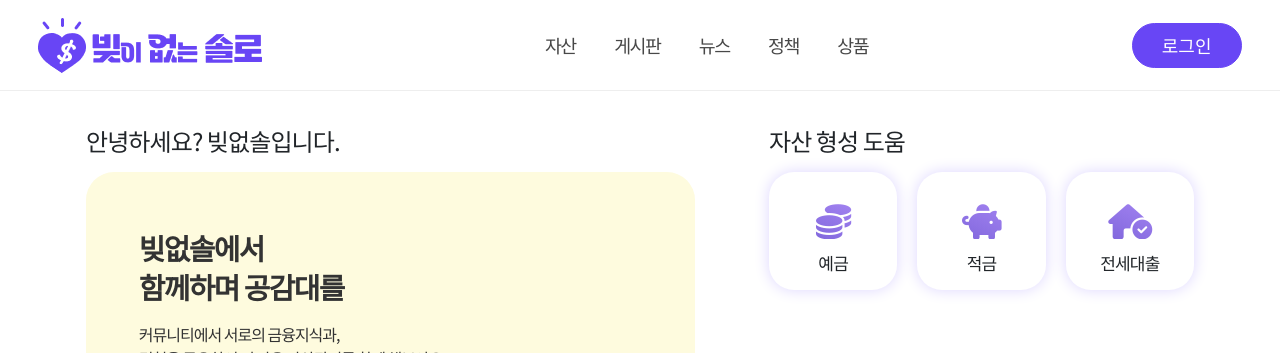
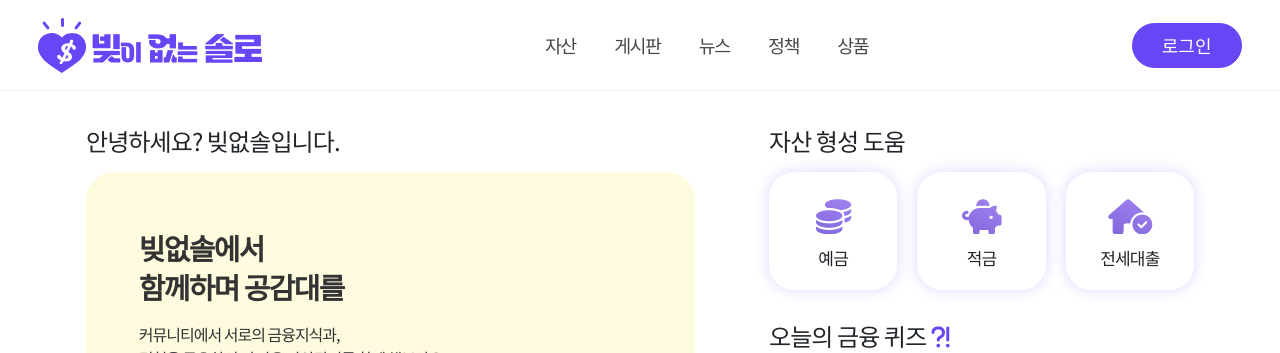
Before and after one commit to p10-1/solo-frontend, a Vue app: page / in a window 1280 px wide. Shown: the top 353 px of the page. Built offline with nearby package versions, Linux system fonts and the light colour scheme; no server answers.

Commit message:
Design:IntroMainslide.vue높이 수정, , CategoryList.vue 마진 수정

```diff
--- a/src/components/HomePage/CategoryList.vue
+++ b/src/components/HomePage/CategoryList.vue
@@ -1,7 +1,7 @@
 <template>
   <div class="catagory-box">
     <h2 class="main-title">자산 형성 도움</h2>
-    <ul class="catagory-list margin-top-1rem margin-bottom-2rem">
+    <ul class="catagory-list margin-top-1rem">
       <li>
         <a @click="handleClick('예금')"><i class="fa-solid fa-coins"></i>예금</a>
       </li>
@@ -85,7 +85,7 @@ const navigateToProduct = () => {
 }
 .catagory-list li a {
   display: block;
-  padding: 2rem 1.7rem;
+  padding: 1.7rem;
   font-size: 17px;
   letter-spacing: -0.8px;
   text-align: center;
--- a/src/components/HomePage/IntroMainslide.vue
+++ b/src/components/HomePage/IntroMainslide.vue
@@ -82,7 +82,7 @@ const modules = [Pagination, Autoplay]
 /* 슬라이드 카드 css */
 .intro-slide-box .intro-card {
   position: relative;
-  height: 24.2rem;
+  height: 23.5rem;
   padding: 3.5rem 3.3rem;
   border-radius: 28px;
   background-color: #f3f3ff;
```
